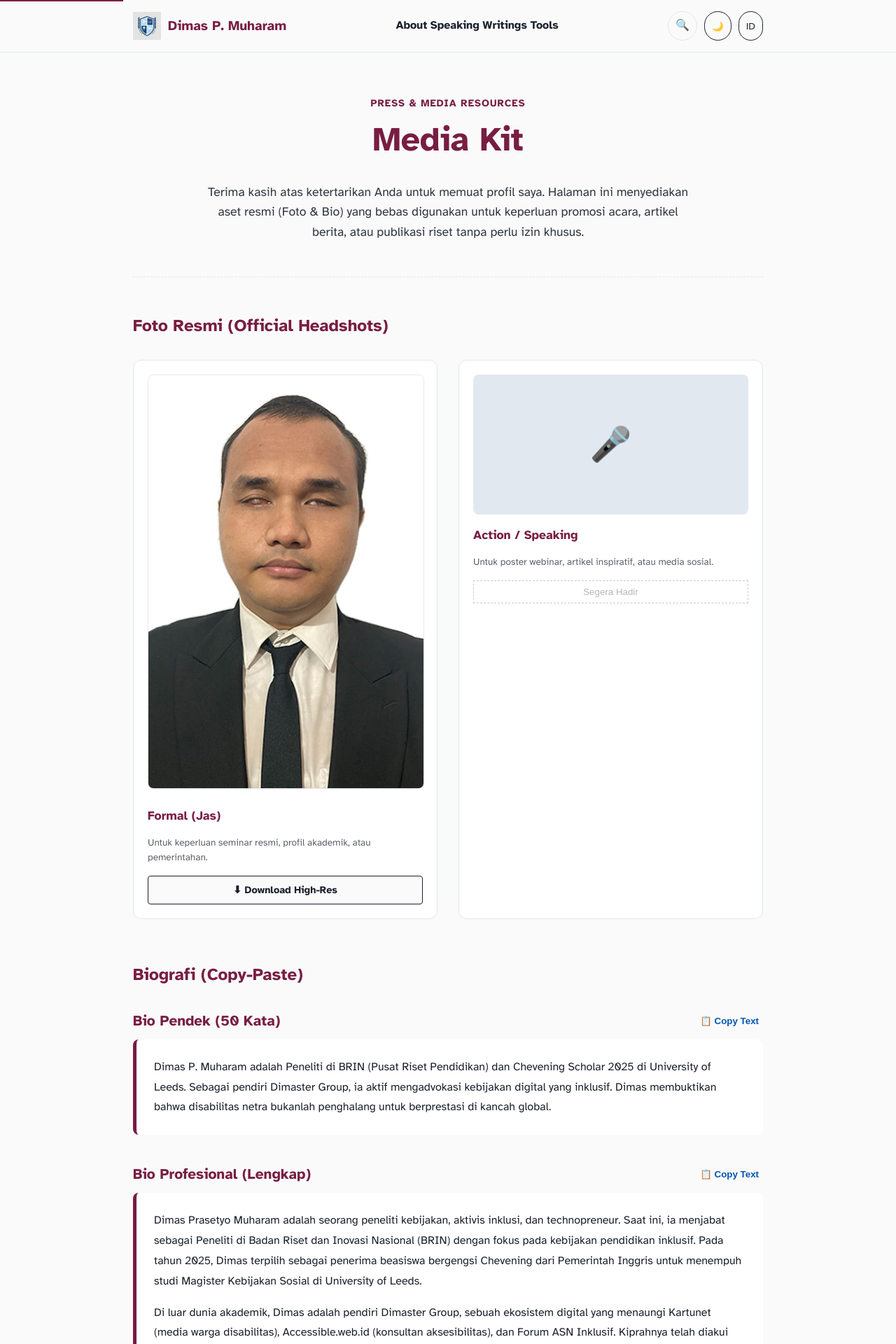
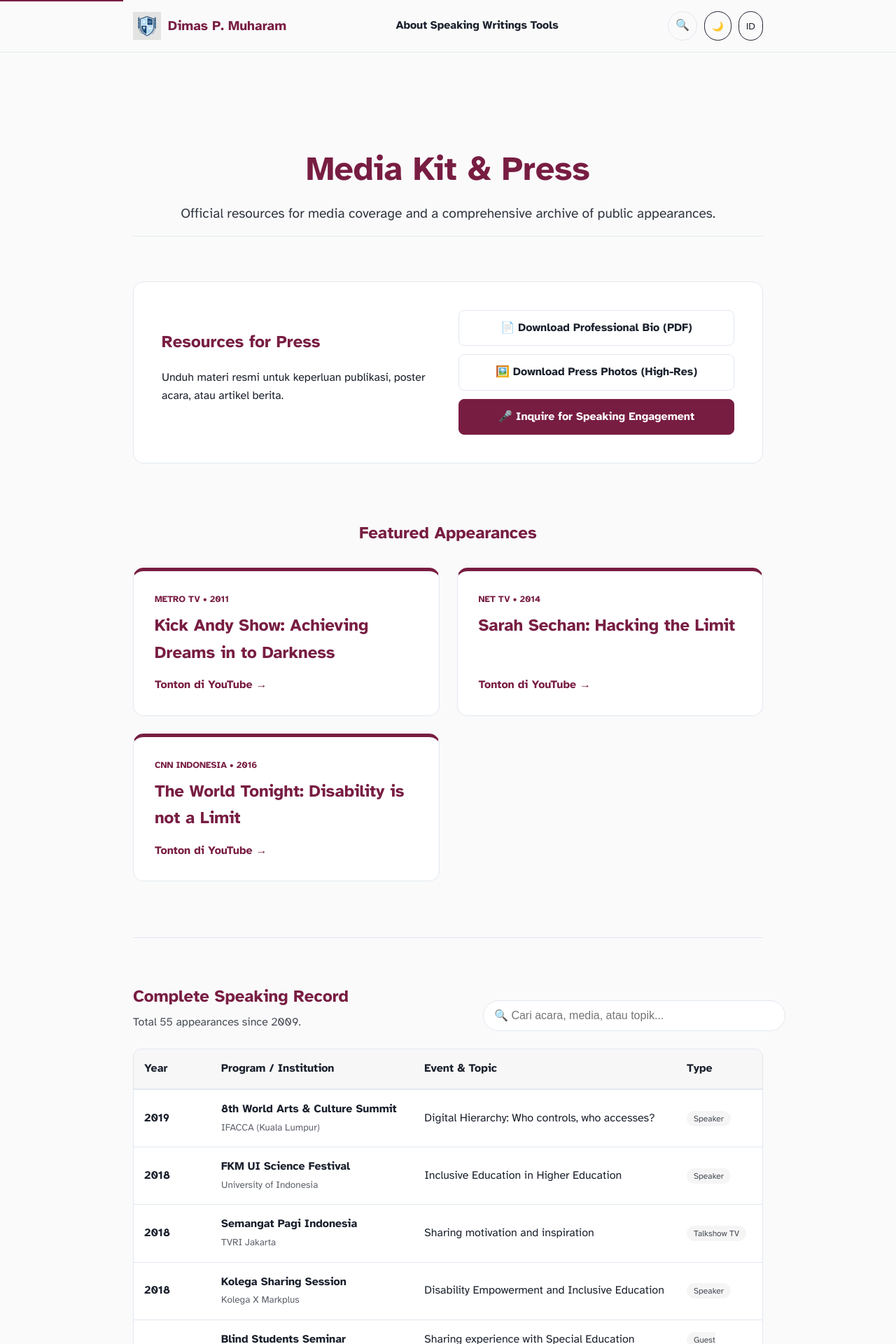
Before and after one commit to dimasmuharam/blog, a Jekyll site: the page built from media.md, in a window 1280 px wide. Shown: the top 1920 px of the page at 70% size. Built offline with Jekyll 4.4.1, drawn with Linux system fonts in a browser that asks for light colours; some of the changed text lies outside the part shown.

Commit message:
Update media.md

```diff
--- a/media.md
+++ b/media.md
@@ -1,82 +1,141 @@
 ---
 layout: default
-title: Media Kit
+title: Media Kit & Public Speaking Record
 permalink: /media/
-description: Aset resmi, foto profil, dan biografi Dimas P. Muharam untuk keperluan publikasi dan media.
+description: Resources for press and a complete record of Dimas P. Muharam's public speaking engagements, media appearances, and keynotes.
 ---
 
-<div class="container" style="padding: 60px 0;">
+<div class="container" style="padding: 40px 0;">
 
-    <div style="text-align: center; max-width: 700px; margin: 0 auto 50px auto;">
-        <span style="font-weight: bold; color: var(--primary-color); letter-spacing: 1px; text-transform: uppercase; font-size: 0.9rem;">Press & Media Resources</span>
-        <h1 style="font-size: 3rem; margin-top: 10px; line-height: 1.2;">Media Kit</h1>
-        <p style="font-size: 1.1rem; opacity: 0.9;">
-            Terima kasih atas ketertarikan Anda untuk memuat profil saya.
-            Halaman ini menyediakan aset resmi (Foto & Bio) yang bebas digunakan untuk keperluan promosi acara, artikel berita, atau publikasi riset tanpa perlu izin khusus.
+    <header style="text-align: center; margin-bottom: 4rem;">
+        <h1 style="font-size: 3rem; margin-bottom: 10px;">Media Kit & Press</h1>
+        <p style="font-size: 1.2rem; opacity: 0.9; max-width: 800px; margin: 0 auto;">
+            Official resources for media coverage and a comprehensive archive of public appearances.
         </p>
-    </div>
+    </header>
 
-    <hr style="border: 0; border-top: 1px dashed var(--border-color); margin-bottom: 50px;">
-
-    <section style="margin-bottom: 60px;">
-        <h2 style="margin-bottom: 30px;">Foto Resmi (Official Headshots)</h2>
-        <div style="display: grid; grid-template-columns: repeat(auto-fit, minmax(250px, 1fr)); gap: 30px;">
-
-            <div style="background: var(--card-bg); padding: 20px; border: 1px solid var(--border-color); border-radius: 12px;">
-                <img src="/images/profile-dimas.jpg" alt="Dimas P. Muharam - Formal Suit" style="width: 100%; height: auto; border-radius: 8px; margin-bottom: 15px; border: 1px solid var(--border-color);">
-                <h3 style="font-size: 1.1rem; margin: 0 0 5px 0;">Formal (Jas)</h3>
-                <p style="font-size: 0.85rem; opacity: 0.7; margin-bottom: 15px;">Untuk keperluan seminar resmi, profil akademik, atau pemerintahan.</p>
-                <a href="/images/profile-dimas.jpg" download class="button" style="display: block; text-align: center; background: var(--bg-color); border: 1px solid var(--text-color); color: var(--text-color); padding: 8px; border-radius: 4px; font-weight: bold; font-size: 0.9rem;">
-                    ⬇ Download High-Res
-                </a>
+    <section id="resources" style="background: var(--card-bg); border: 1px solid var(--border-color); border-radius: 15px; padding: 40px; margin-bottom: 5rem;">
+        <div style="display: grid; grid-template-columns: repeat(auto-fit, minmax(250px, 1fr)); gap: 30px; align-items: center;">
+            <div>
+                <h2 style="margin-top: 0; color: var(--primary-color);">Resources for Press</h2>
+                <p>Unduh materi resmi untuk keperluan publikasi, poster acara, atau artikel berita.</p>
             </div>
-
-            <div style="background: var(--card-bg); padding: 20px; border: 1px solid var(--border-color); border-radius: 12px;">
-                <div style="background: var(--border-color); width: 100%; height: 200px; border-radius: 8px; display: flex; align-items: center; justify-content: center; margin-bottom: 15px;">
-                    <span style="font-size: 3rem;">🎤</span>
-                </div>
-                <h3 style="font-size: 1.1rem; margin: 0 0 5px 0;">Action / Speaking</h3>
-                <p style="font-size: 0.85rem; opacity: 0.7; margin-bottom: 15px;">Untuk poster webinar, artikel inspiratif, atau media sosial.</p>
-                <button disabled style="width: 100%; padding: 8px; border: 1px dashed #ccc; background: none; cursor: not-allowed;">Segera Hadir</button>
-            </div>
-
-        </div>
-    </section>
-
-    <section style="margin-bottom: 60px;">
-        <h2 style="margin-bottom: 30px;">Biografi (Copy-Paste)</h2>
-
-        <div style="margin-bottom: 40px;">
-            <div style="display: flex; justify-content: space-between; align-items: center; margin-bottom: 10px;">
-                <h3 style="margin: 0; font-size: 1.3rem;">Bio Pendek (50 Kata)</h3>
-                <button onclick="navigator.clipboard.writeText(document.getElementById('bio-short').innerText); alert('Bio berhasil disalin!');" style="cursor: pointer; background: none; border: none; color: var(--accent-color); font-weight: bold;">📋 Copy Text</button>
-            </div>
-            <div style="background: var(--card-bg); padding: 25px; border-radius: 8px; border-left: 5px solid var(--primary-color); line-height: 1.8;" id="bio-short">
-                Dimas P. Muharam adalah Peneliti di BRIN (Pusat Riset Pendidikan) dan Chevening Scholar 2025 di University of Leeds. Sebagai pendiri Dimaster Group, ia aktif mengadvokasi kebijakan digital yang inklusif. Dimas membuktikan bahwa disabilitas netra bukanlah penghalang untuk berprestasi di kancah global.
-            </div>
-        </div>
-
-        <div>
-            <div style="display: flex; justify-content: space-between; align-items: center; margin-bottom: 10px;">
-                <h3 style="margin: 0; font-size: 1.3rem;">Bio Profesional (Lengkap)</h3>
-                <button onclick="navigator.clipboard.writeText(document.getElementById('bio-long').innerText); alert('Bio berhasil disalin!');" style="cursor: pointer; background: none; border: none; color: var(--accent-color); font-weight: bold;">📋 Copy Text</button>
-            </div>
-            <div style="background: var(--card-bg); padding: 25px; border-radius: 8px; border-left: 5px solid var(--primary-color); line-height: 1.8;" id="bio-long">
-                <p style="margin-top: 0;">Dimas Prasetyo Muharam adalah seorang peneliti kebijakan, aktivis inklusi, dan technopreneur. Saat ini, ia menjabat sebagai Peneliti di Badan Riset dan Inovasi Nasional (BRIN) dengan fokus pada kebijakan pendidikan inklusif. Pada tahun 2025, Dimas terpilih sebagai penerima beasiswa bergengsi Chevening dari Pemerintah Inggris untuk menempuh studi Magister Kebijakan Sosial di University of Leeds.</p>
-                <p>Di luar dunia akademik, Dimas adalah pendiri Dimaster Group, sebuah ekosistem digital yang menaungi Kartunet (media warga disabilitas), Accessible.web.id (konsultan aksesibilitas), dan Forum ASN Inklusif. Kiprahnya telah diakui melalui berbagai penghargaan nasional.</p>
-                <p style="margin-bottom: 0;">Sebagai penyandang disabilitas netra (tunanetra), Dimas memiliki misi untuk menjembatani kesenjangan antara kebijakan pemerintah, inovasi teknologi, dan kebutuhan nyata kelompok rentan di Indonesia.</p>
+            <div style="display: flex; flex-direction: column; gap: 12px;">
+                <a href="/assets/docs/bio-dimas-prasetyo.pdf" class="btn-press">📄 Download Professional Bio (PDF)</a>
+                <a href="/assets/img/press/dimas-photos.zip" class="btn-press">🖼️ Download Press Photos (High-Res)</a>
+                <a href="/speaking/" class="btn-press primary">🎤 Inquire for Speaking Engagement</a>
             </div>
         </div>
     </section>
 
-    <section style="background: var(--primary-color); color: var(--bg-color); padding: 40px; border-radius: 12px; text-align: center;">
-        <h2 style="color: var(--bg-color); margin-top: 0;">Pertanyaan Media?</h2>
-        <p style="margin-bottom: 30px; opacity: 0.9;">
-            Untuk wawancara, kutipan riset, atau verifikasi data, silakan hubungi tim komunikasi kami.
-        </p>
-        <a href="mailto:manager@dimasmuharam.com?subject=Media Inquiry" class="button" style="background: var(--bg-color); color: var(--primary-color); padding: 12px 30px; border-radius: 50px; font-weight: bold; text-decoration: none;">
-            Hubungi via Email
-        </a>
+    <section id="featured" style="margin-bottom: 5rem;">
+        <h2 style="text-align: center; margin-bottom: 30px;">Featured Appearances</h2>
+        <div style="display: grid; grid-template-columns: repeat(auto-fit, minmax(320px, 1fr)); gap: 25px;">
+            {% assign featured = site.data.media | where: "featured", true %}
+            {% for item in featured %}
+            <div class="featured-card">
+                <div style="font-size: 0.8rem; font-weight: bold; color: var(--primary-color); margin-bottom: 8px; text-transform: uppercase;">
+                    {{ item.channel }} • {{ item.date | date: "%Y" }}
+                </div>
+                <h3 style="margin: 0 0 15px 0; font-size: 1.5rem;">{{ item.program }}: {{ item.title }}</h3>
+                <a href="{{ item.link }}" target="_blank" class="link-watch">Tonton di YouTube &rarr;</a>
+            </div>
+            {% endfor %}
+        </div>
+    </section>
+
+    <hr style="border: 0; border-top: 1px solid var(--border-color); margin-bottom: 4rem;">
+
+    <section id="archive">
+        <div style="display: flex; justify-content: space-between; align-items: flex-end; margin-bottom: 25px; flex-wrap: wrap; gap: 20px;">
+            <div>
+                <h2 style="margin: 0;">Complete Speaking Record</h2>
+                <p style="margin: 5px 0 0 0; opacity: 0.8;">Total {{ site.data.media.size }} appearances since 2009.</p>
+            </div>
+            <div style="flex: 1; max-width: 400px; min-width: 280px;">
+                <label for="mediaSearch" class="sr-only">Cari penampilan media atau topik:</label>
+                <input type="text" id="mediaSearch" onkeyup="filterMedia()" placeholder="🔍 Cari acara, media, atau topik..." style="width: 100%; padding: 12px 15px; border-radius: 30px; border: 1px solid var(--border-color); background: var(--card-bg); color: var(--text-color); font-size: 1rem;">
+            </div>
+        </div>
+
+        <div class="table-container" style="overflow-x: auto; background: var(--card-bg); border-radius: 12px; border: 1px solid var(--border-color);">
+            <table id="mediaTable" style="width: 100%; border-collapse: collapse; min-width: 600px;">
+                <thead>
+                    <tr style="background: rgba(0,0,0,0.03); border-bottom: 2px solid var(--border-color); text-align: left;">
+                        <th style="padding: 15px;">Year</th>
+                        <th style="padding: 15px;">Program / Institution</th>
+                        <th style="padding: 15px;">Event & Topic</th>
+                        <th style="padding: 15px;">Type</th>
+                    </tr>
+                </thead>
+                <tbody>
+                    {% assign all_media = site.data.media | sort: 'date' | reverse %}
+                    {% for item in all_media %}
+                    <tr class="media-row" style="border-bottom: 1px solid var(--border-color); transition: background 0.2s;">
+                        <td style="padding: 15px; font-weight: bold; width: 80px;">{{ item.date | date: "%Y" }}</td>
+                        <td style="padding: 15px;">
+                            <span style="display: block; font-weight: bold;">{{ item.program }}</span>
+                            <span style="font-size: 0.85rem; opacity: 0.7;">{{ item.channel }}</span>
+                        </td>
+                        <td style="padding: 15px;">
+                            {{ item.title }}
+                            {% if item.link != "#" %}
+                             • <a href="{{ item.link }}" target="_blank" style="font-size: 0.85rem; color: var(--primary-color);">Link</a>
+                            {% endif %}
+                        </td>
+                        <td style="padding: 15px;">
+                            <span class="badge">{{ item.type }}</span>
+                        </td>
+                    </tr>
+                    {% endfor %}
+                </tbody>
+            </table>
+        </div>
     </section>
 
 </div>
+
+<style>
+    /* Button & Badge Styles */
+    .btn-press { display: block; padding: 12px 20px; border-radius: 8px; text-decoration: none; color: var(--text-color); border: 1px solid var(--border-color); font-weight: bold; transition: 0.2s; text-align: center; }
+    .btn-press:hover { background: var(--border-color); }
+    .btn-press.primary { background: var(--primary-color); color: white; border-color: var(--primary-color); }
+    .btn-press.primary:hover { opacity: 0.9; }
+
+    .badge { font-size: 0.75rem; padding: 4px 10px; border-radius: 12px; background: rgba(0,0,0,0.05); color: var(--text-color); opacity: 0.8; }
+
+    /* Featured Cards */
+    .featured-card { background: var(--card-bg); padding: 30px; border-radius: 15px; border: 1px solid var(--border-color); border-top: 5px solid var(--primary-color); display: flex; flex-direction: column; transition: transform 0.3s; }
+    .featured-card:hover { transform: translateY(-5px); box-shadow: 0 10px 20px rgba(0,0,0,0.1); }
+    .link-watch { font-weight: bold; color: var(--primary-color); text-decoration: none; margin-top: auto; }
+
+    /* Table Hover */
+    .media-row:hover { background: rgba(120, 29, 66, 0.02); }
+
+    /* Search Input Accessibility */
+    .sr-only { position: absolute; width: 1px; height: 1px; padding: 0; margin: -1px; overflow: hidden; clip: rect(0,0,0,0); border: 0; }
+</style>
+
+<script>
+function filterMedia() {
+  var input, filter, table, tr, td, i, txtValue;
+  input = document.getElementById("mediaSearch");
+  filter = input.value.toUpperCase();
+  table = document.getElementById("mediaTable");
+  tr = table.getElementsByClassName("media-row");
+  for (i = 0; i < tr.length; i++) {
+    var match = false;
+    td = tr[i].getElementsByTagName("td");
+    for (var j = 0; j < td.length; j++) {
+      if (td[j]) {
+        txtValue = td[j].textContent || td[j].innerText;
+        if (txtValue.toUpperCase().indexOf(filter) > -1) {
+          match = true;
+          break;
+        }
+      }
+    }
+    tr[i].style.display = match ? "" : "none";
+  }
+}
+</script>
```
